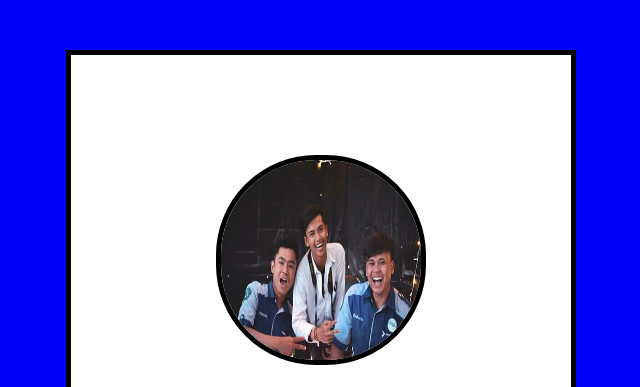
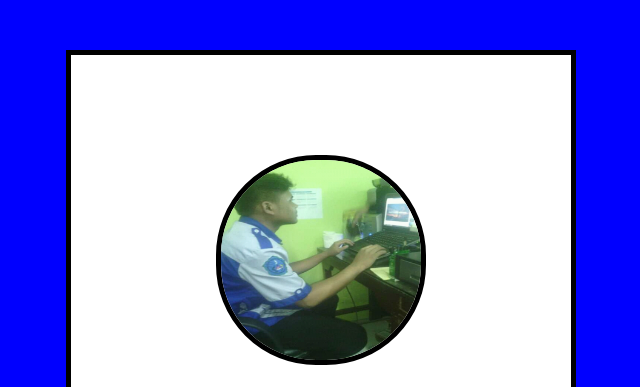
Before and after one commit to rizalrahmatullah/web, a plain HTML site: page index.html in a window 1280 px wide. Shown: the top 387 px of the page, without its empty margins (319-959 px from the left). Drawn offline with Linux system fonts and the light colour scheme.

Commit message:
Update index.html

```diff
--- a/index.html
+++ b/index.html
@@ -49,7 +49,7 @@
 <body>
 	<div class="box">
 		<div class="rizal">
-	<img src="rizal.jpg">
+	<img src="utay.jpg">
 </div>
 	<h1>muhamad rizal</h1>
 	<div class="ttl">Tempat/tgl lahir : sukabumi, 09 november 2000</div>
```
